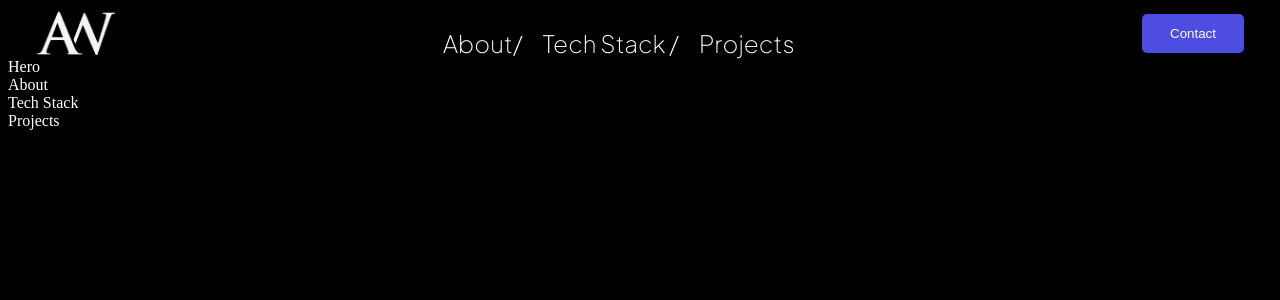
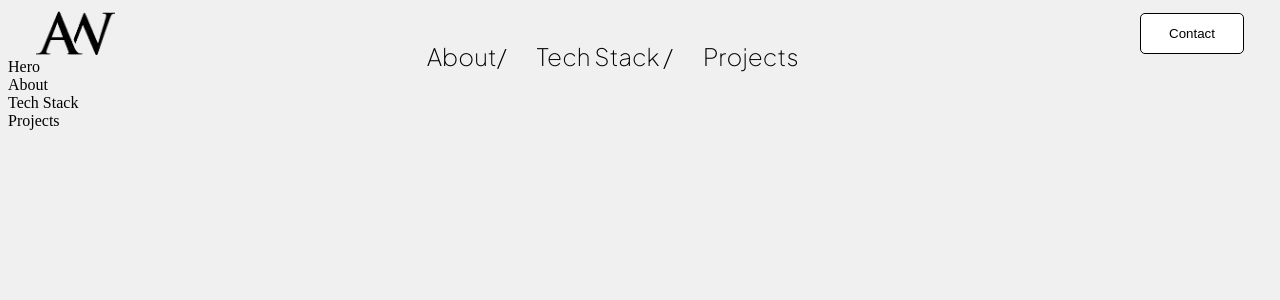
Before and after one commit to seriesBLACK/portfolio3.0, a React (Vite) app: page / in a window 1280 px wide. Shown: the top 300 px of the page. Built offline with nearby package versions, Linux system fonts and the light colour scheme.

Commit message:
header optmaziation

```diff
--- a/package.json
+++ b/package.json
@@ -10,9 +10,11 @@
     "preview": "vite preview"
   },
   "dependencies": {
+    "@tabler/icons-react": "^2.47.0",
     "framer-motion": "^11.0.5",
     "react": "^18.2.0",
-    "react-dom": "^18.2.0"
+    "react-dom": "^18.2.0",
+    "tabler": "^1.0.0-alpha.8"
   },
   "devDependencies": {
     "@types/react": "^18.2.55",
--- a/src/App.jsx
+++ b/src/App.jsx
@@ -1,9 +1,19 @@
 import Header from './components/Header'
+import { FloatingNav } from './components/FloatingNav';
 
 export default function App() {
+
   return (
     <div>
-      <header><Header /></header>
+      <header>
+        {window.innerWidth >= 750 ? (<Header />) : (
+          <div className='phone'>
+
+            <FloatingNav />
+          </div>
+        )}
+
+      </header>
       <section>Hero</section>
       <section>About</section>
       <section>Tech Stack</section>
--- /dev/null
+++ b/src/components/FloatingNav.jsx
@@ -0,0 +1,79 @@
+import { useState } from "react";
+import {
+  motion,
+  AnimatePresence,
+  useScroll,
+  useMotionValueEvent,
+} from "framer-motion";
+import { IconHome, IconMessage, IconUser } from "@tabler/icons-react";
+
+
+
+export const FloatingNav = () => {
+  const navItems = [
+    {
+      name: "Home",
+      link: "#home",
+      icon: <IconHome />
+    },
+    {
+      name: "About",
+      link: "#about",
+      icon: <IconMessage />
+    },
+    {
+      name: "Projects",
+      link: "#projects",
+      icon: <IconUser />
+    }
+  ]
+
+
+  const { scrollYProgress } = useScroll();
+  const [visible, setVisible] = useState(true);
+
+  useMotionValueEvent(scrollYProgress, "change", (current) => {
+    let direction = current - scrollYProgress.getPrevious();
+
+
+    if (direction > 0) {
+      setVisible(false)
+    } else {
+      setVisible(true)
+    }
+  });
+  return (
+    <AnimatePresence>
+      <motion.div
+        initial={{
+          opacity: 1,
+          y: 10
+        }}
+        animate={{
+          y: visible ? 10 : -100,
+          opacity: visible ? 1 : 0,
+        }}
+        transition={{
+          duration: 0.2,
+        }}
+        className="floatingNav"
+      >
+        {navItems.map((navItem, idx) => (
+          <div
+            onClick={() => window.scrollTo({ top: navItem.link, behavior: 'smooth' })}
+            key={idx}
+            href={navItem.link}
+            className="navItems"
+          >
+            <span>{navItem.icon}</span>
+
+          </div>
+        ))}
+
+      </motion.div>
+    </AnimatePresence>
+  );
+};
+
+//className={"relative p-1 dark:text-neutral-50 items-center flex space-x-1 text-neutral-600 dark:hover:text-neutral-300 hover:text-neutral-500"}
+//        className={"flex max-w-[300px]  border-2 border-blue-700  fixed top-3 inset-x-0 mx-auto dark:border-white/[0.2] rounded-full dark:bg-black bg-white shadow-[0px_2px_3px_-1px_rgba(0,0,0,0.1),0px_1px_0px_0px_rgba(25,28,33,0.02),0px_0px_0px_1px_rgba(25,28,33,0.08)] z-[5000] p-2  items-center justify-center space-x-3"}
--- a/src/components/Header.jsx
+++ b/src/components/Header.jsx
@@ -1,14 +1,14 @@
-import aw from "../../public/imgs/aw.png"
+import aw from "/imgs/blackAw.png"
 import "../css/header.css"
 
 export default function Header() {
   return (
     <div className="header">
       <img src={aw} alt="logo" className="header-img" />
-      <nav class="navBar">
-        <a class="anker" href="">About/</a>
-        <a class="anker" href="">Tech Stack /</a>
-        <a class="anker" href="">Projects</a>
+      <nav className="navBar">
+        <a className="anker" href="">About/</a>
+        <a className="anker" href="">Tech Stack /</a>
+        <a className="anker" href="">Projects</a>
       </nav>
       <button className="contact_btn">Contact</button>
     </div>
--- a/src/css/header.css
+++ b/src/css/header.css
@@ -16,28 +16,68 @@
 }
 
 .navBar {
-  margin-top: 20px;
+  margin-top: 45px;
 }
 
 .navBar a {
   font-family: "Plus Jakarta Sans", sans-serif;
   font-optical-sizing: auto;
-  font-weight: 200;
+  font-weight: 300;
   font-style: normal;
   font-size: 24px;
   text-decoration: none;
-  margin-right: 20px;
+  margin-right: 30px;
+  color: black;
 }
 
 .navBar a:hover {
-  color: #4d4de1;
+  text-decoration: underline;
 }
 
 .contact_btn {
   cursor: pointer;
   padding: 12px 28px;
-  border: none;
+  color: black;
   margin-right: 28px;
-  background: #4d4de1;
+  background: white;
   border-radius: 5px;
+  border: solid 1px black;
+  transition: 0.2s;
 }
+
+.contact_btn:hover {
+  scale: 1.1;
+  background: #000;
+  color: white;
+}
+
+.phone {
+  width: 100%;
+  display: flex;
+  justify-content: center;
+}
+
+.floatingNav {
+  display: flex;
+  position: fixed;
+  gap: 18px;
+  top: 1rem;
+  padding: 1rem 2rem;
+  justify-content: center;
+  align-items: center;
+  border-radius: 9999px;
+  max-width: fit-content;
+  background-color: white;
+}
+
+/* .navItems {
+  display: flex;
+  position: relative;
+  align-items: center;
+} */
+
+@media (max-width: 750px) {
+  .header {
+    display: none;
+  }
+}
--- a/src/index.css
+++ b/src/index.css
@@ -1,5 +1,4 @@
-* {
-
-  background: #000;
-  color: white;
+body {
+  background-color: rgb(240, 240, 240);
+  height: 2000px;
 }
```
Also changed, not shown: public/imgs/blackAw.png (added), 1 other file (tests, documents, lock files or other folders).
